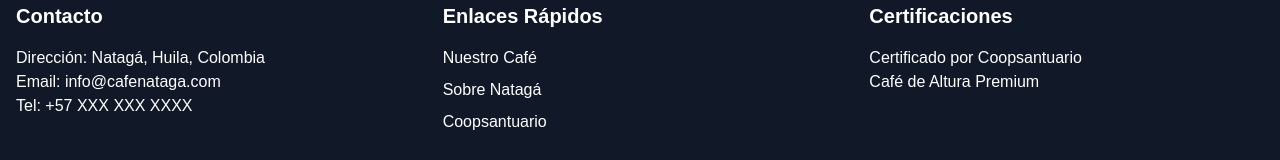
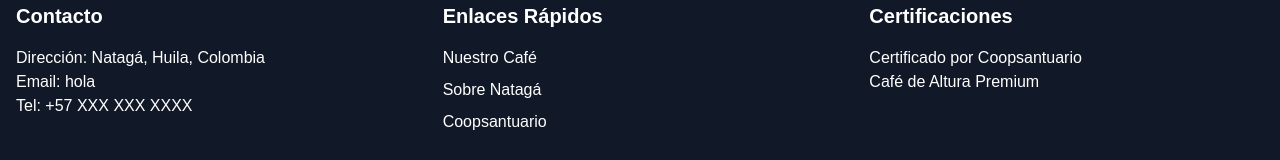
Before and after one commit to johnnymunox004/compra_de_cafe, a React (Vite) app in the folder frontend/: page / in a window 1280 px wide. Shown: the part 934-1094 px from the top of the page. Built offline with nearby package versions, Linux system fonts and the light colour scheme.

Commit message:
Actualizar home.jsx

```diff
--- a/frontend/src/pages/home.jsx
+++ b/frontend/src/pages/home.jsx
@@ -128,7 +128,7 @@ export default function Home() {
             <div>
               <h3 className="text-xl font-bold mb-4">Contacto</h3>
               <p>Dirección: Natagá, Huila, Colombia</p>
-              <p>Email: info@cafenataga.com</p>
+              <p>Email: hola</p>
               <p>Tel: +57 XXX XXX XXXX</p>
             </div>
             <div>
```
